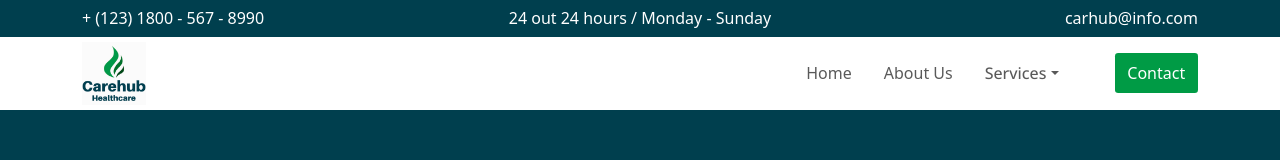
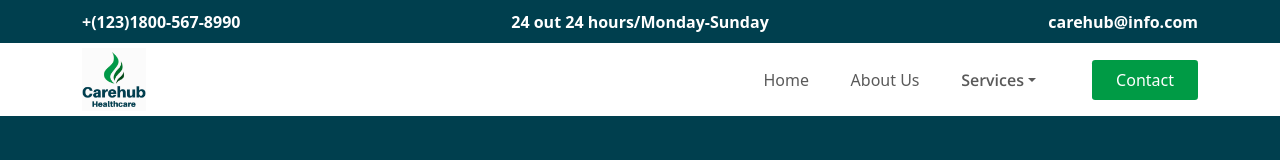
Before and after one commit to saravanan510/carehub, a React (Vite) app: page /elderly-care in a window 1280 px wide. Shown: the top 160 px of the page. Built offline with nearby package versions, Linux system fonts and the light colour scheme.

Commit message:
new message

```diff
--- a/src/components/BookAppointment.jsx
+++ b/src/components/BookAppointment.jsx
@@ -2,20 +2,20 @@ import { useState } from "react";
 import emailjs from "@emailjs/browser";
 
 const services = [
-  "24 HOURS IN-HOME NURSING SERVICES",
-  "POST OPERATIVE CARE",
-  "VENTILATOR CARE AT HOME",
-  "PALLIATIVE CARE",
-  "ELDERLY CARE SERVICES/CARETAKERS",
-  "PEDIATRIC PALLIATIVE CARE SERVICES AT HOME",
-  "PARALYTIC CARE SERVICES AT HOME",
-  "PARKINSON CARE",
-  "PHYSIOTHERAPY SERVICES",
-  "DOCTOR HOME VISITS",
-  "MEDICAL TOURISM",
-  "INJECTION SERVICES AT HOME",
-  "BLOOD TEST AT HOME",
-  "HYDRAFACIAL SERVICES AT HOME",
+  "24 Hours In-Home Nursing services",
+  "Post Operative Care",
+  "Ventilator Care",
+  "Palliative Care",
+  "Elderly Care",
+  "Pediatric Palliative",
+  "Paralytic Care",
+  "Parkinson Care",
+  "Physiotherapy Services",
+  "Doctor Home Visits",
+  "Medical Tourism",
+  "Injection Services",
+  "Blood Test",
+  "Hydrafacial Services",
 ];
 
 const BookAppointment = () => {
--- a/src/components/Broucher.jsx
+++ b/src/components/Broucher.jsx
@@ -3,12 +3,15 @@ import Row from "react-bootstrap/Row";
 import Col from "react-bootstrap/Col";
 import FAQ from "../assets/faq.png";
 import BroucherPDF from "../assets/Broucher.pdf";
+import { AnimatedOnScroll } from "react-animated-css-onscroll";
 const Broucher = () => {
   return (
     <section className="broucher">
       <Container>
         <Row>
           <Col className="broucher_header">
+            <AnimatedOnScroll animationIn="animate__slideInUp">
+              <div className="animate__animated animate__fadeInDown">
                 <h2 className="fs-3 fw-bold">Broucher</h2>
                 <p>
                   At Carehub Healthcare, we offer a wide range of comprehensive
@@ -19,6 +22,8 @@ const Broucher = () => {
                     Download
                   </button>
                 </a>
+              </div>
+            </AnimatedOnScroll>
           </Col>
           <Col md={12} lg={6} className="broucher_img">
             <img src={FAQ} width="100%" />
--- a/src/components/HeroBanners.jsx
+++ b/src/components/HeroBanners.jsx
@@ -21,7 +21,7 @@ function UncontrolledExample() {
         )}
 
         <Carousel.Caption className="banner_caption">
-          <h1 className={isMobile ? "fs-2 fw-bold" : "fw-bold"}>
+          <h1 className={isMobile ? "fw-bold" : "fw-bold"}>
             Private at Home Nursing Care <br /> Services in UAE
           </h1>
           <p>
@@ -40,7 +40,7 @@ function UncontrolledExample() {
           <img src={Banner_2} alt="First slide" className="" />
         )}
         <Carousel.Caption className="banner_caption">
-          <h1 className={isMobile ? "fs-2 fw-bold" : "fw-bold"}>
+          <h1 className={isMobile ? "fw-bold" : "fw-bold"}>
             Individualized care from a dedicated <br /> nurse or team of nurses
           </h1>
           <p>
@@ -59,7 +59,7 @@ function UncontrolledExample() {
           <img src={Banner_3} alt="First slide" className="" />
         )}
         <Carousel.Caption className="banner_caption">
-          <h1 className={isMobile ? "fs-2 fw-bold" : "fw-bold"}>
+          <h1 className={isMobile ? "fw-bold" : "fw-bold"}>
             Personalized care plans tailored to <br /> your unique needs
           </h1>
           <p>
--- a/src/components/NavBar.jsx
+++ b/src/components/NavBar.jsx
@@ -99,7 +99,7 @@ export default function NavBar() {
           </Nav>
           <button
             type="button"
-            className={isMobile ? "custom-button mt-3" : "custom-button"}
+            className={isMobile ? "custom-button mt-3" : "custom-button px-4 "}
           >
             <Link to={"/contact"}>Contact </Link>
           </button>
--- a/src/components/Questions2.jsx
+++ b/src/components/Questions2.jsx
@@ -2,19 +2,21 @@ import Accordion from "react-bootstrap/Accordion";
 import Container from "react-bootstrap/Container";
 import Row from "react-bootstrap/Row";
 import Col from "react-bootstrap/Col";
-
+import { AnimatedOnScroll } from "react-animated-css-onscroll";
 function Question2() {
   return (
     <section>
       <Container>
         <Row>
-          <Col className="header ">
+          <AnimatedOnScroll animationIn="animate__slideInUp">
+            <Col className="header animate__animated animate__fadeInDown">
               <h2 className="fs-3 fw-bold">Frequently Asked Questions</h2>
               <p>
                 At Carehub Healthcare, we offer a wide range of comprehensive
                 services designed to cater to the unique needs of our clients.
               </p>
             </Col>
+          </AnimatedOnScroll>
         </Row>
         <Row className="justify-content-md-center">
           <Col lg={8}>
--- a/src/components/Services.jsx
+++ b/src/components/Services.jsx
@@ -112,13 +112,15 @@ const Services = () => {
     <section className="service ">
       <Container>
         <Row>
-          <Col className="header ">
+          <AnimatedOnScroll animationIn="animate__slideInUp">
+            <Col className="header animate__animated animate__fadeInDown">
               <h2 className="fs-3 fw-bold">What Services we offer</h2>
               <p>
                 At Carehub Healthcare, we offer a wide range of comprehensive
                 services designed to cater to the unique needs of our clients.
               </p>
             </Col>
+          </AnimatedOnScroll>
         </Row>
         <Row className="d-flex flex-wrap g-4">
           {services.map((service) => {
--- a/src/components/Testimonial.jsx
+++ b/src/components/Testimonial.jsx
@@ -33,9 +33,12 @@ function Testimonial() {
             <Slider {...settings}>
               <div className="testimonial_review">
                 <img src={Client_img} alt="" className="testimonial_profile" />
-                <h3 style={{ color: "white", fontWeight: 600 }}>
+                <h2
+                  style={{ color: "white", fontWeight: 600 }}
+                  className="mb-3"
+                >
                   Great Staff!
-                </h3>
+                </h2>
                 <p style={{ color: "white" }}>
                   Lorem Ipsum is simply dummy text of the printing and
                   typesetting industry. Lorem Ipsum has been the industry's
--- a/src/components/TopBar.jsx
+++ b/src/components/TopBar.jsx
@@ -9,9 +9,11 @@ const TopBar = () => {
     <div className={isMobile ? "d-none" : "topBar"}>
       <Container>
         <Row>
-          <Col>+ (123) 1800 - 567 - 8990</Col>
-          <Col className="text-center">24 out 24 hours / Monday - Sunday</Col>
-          <Col className="text-end">carhub@info.com</Col>
+          <Col className="fw-semibold">+(123)1800-567-8990</Col>
+          <Col className="text-center fw-semibold">
+            24 out 24 hours/Monday-Sunday
+          </Col>
+          <Col className="text-end fw-semibold">carehub@info.com</Col>
         </Row>
       </Container>
     </div>
--- a/src/index.css
+++ b/src/index.css
@@ -5,7 +5,7 @@
   --color-light-green: #009b45;
   --color-dark-green: #014815;
   --color-primary-text: #012a4a;
-  --color-secondary-text: #213c42;
+  --color-secondary-text: #213c42e1;
   --color-white: #fff;
   --color-bg-1: #f7fafb;
   --color-bg-2: #f5faf7;
@@ -76,13 +76,15 @@ p {
 }
 .header h2 {
   color: var(--color-primary-text);
-  margin-bottom: 0.8rem;
+  margin-bottom: 1rem;
 }
 .header p {
   font-family: "Open Sans", sans-serif;
   color: var(--color-secondary-text);
-  width: 70ch;
-  line-height: 1.5;
+  width: 80ch;
+  line-height: 1.6;
+  color: var(--color-secondary-text);
+  font-weight: 500;
 }
 a {
   text-decoration: none;
@@ -91,6 +93,7 @@ a {
   .header p {
     font-size: 0.9rem;
     width: 100%;
+    line-height: 1.4;
   }
   .header {
     margin-bottom: 1.8rem;
@@ -107,7 +110,7 @@ a {
 .topBar {
   background-color: var(--color-blue);
   color: var(--color-white);
-  padding: 0.4rem 0;
+  padding: 0.6rem 0;
 }
 
 /*------------------ Nav Bar-------------------------*/
@@ -116,7 +119,7 @@ a {
   width: 4rem;
 }
 .nav_item {
-  gap: 1rem;
+  gap: 1.6rem;
   font-weight: 500;
 }
 .mobile-toggle {
@@ -138,11 +141,14 @@ a {
 }
 .dropdown {
   font-family: "Open Sans", sans-serif;
+  font-weight: 600;
 }
+
 .nav_service_link a {
   text-decoration: none;
   color: var(--color-primary-text);
 }
+
 /*------------------ Banner -------------------------*/
 .banner img {
   height: 80vh;
@@ -161,16 +167,26 @@ a {
 
   border-radius: var(--radius-1);
   color: white;
-  margin-top: 1.4rem;
+  margin-top: 0.6rem;
+}
+.banner_caption h1 {
+  line-height: 1.1;
+  margin-bottom: 1rem;
 }
 .banner_caption p {
-  color: white;
+  color: rgba(255, 255, 255, 0.849);
+  font-size: 18px;
 }
 
 @media (max-width: 475px) {
   .banner_caption {
     position: absolute;
     top: 20%;
+    left: 6%;
+    right: 6%;
+  }
+  .banner_caption p {
+    line-height: 1.2;
   }
   .banner img {
     height: 70vh;
@@ -183,19 +199,20 @@ a {
 }
 .comperhensive_card {
   text-align: center;
-  padding: 2rem 1rem;
+  padding: 2rem 0.6rem;
   border-radius: var(--radius-2);
 }
 .comp_service-title h6 {
   font-family: "Montserrat", sans-serif;
-  font-size: 1.1rem;
+  font-size: 1.2rem;
   color: var(--color-primary-text);
   margin-bottom: 0.8rem;
   font-weight: 700;
 }
 .comp_service-para {
   font-size: 0.9rem;
-  line-height: 1.3;
+  font-weight: 500;
+  line-height: 1.4;
   color: var(--color-secondary-text);
   font-family: "Open Sans", sans-serif;
 }
@@ -265,13 +282,14 @@ a {
 }
 .service2_card {
   position: relative;
-  height: 360px;
+  height: 400px;
 }
 .service2_card-body p {
   font-family: "Open Sans", sans-serif;
   font-size: 0.9rem;
   line-height: 1.2;
-  color: #012a4ae8;
+  font-weight: 500;
+  color: var(--color-secondary-text);
 }
 .service2_card-body h5 {
   font-size: 1rem;
@@ -291,6 +309,7 @@ a {
   padding: 1rem;
   box-shadow: 0 1rem 2rem rgba(0, 0, 0, 0.1);
   text-align: center;
+  height: 240px;
 }
 .service2_card-body:hover {
   background-color: var(--color-light-green);
@@ -335,14 +354,17 @@ a {
   }
   .service2_card {
     position: relative;
-    height: 400px;
+    height: 430px;
+  }
+  .service2_card-body {
+    height: 212px;
   }
 }
 
 /*------------------ Assistance -------------------------*/
 
 .assistance {
-  padding: 5rem 0;
+  padding: 80px 0;
 }
 .assistence_icon {
   color: var(--color-light-green);
@@ -660,14 +682,29 @@ ul.breadcrumb li a:hover {
 }
 .about_heading {
   color: var(--color-primary-text);
-  margin-bottom: 24px;
+  margin-bottom: 12px;
+}
+.about_para {
+  line-height: 1.4;
+  color: var(--color-secondary-text);
+  margin-bottom: 20px;
 }
 .about_sub {
+  display: flex;
+  flex-direction: column;
+  gap: 1rem;
   padding: 1rem;
   background-color: var(--color-bg-2);
+  border-radius: var(--radius-1);
 }
 .about_list {
   display: flex;
+}
+.about_list p {
+  font-weight: 500;
+  color: var(--color-blue);
+  line-height: 1.4;
+  margin: 0;
 }
 .about_icon {
   margin-right: 1rem;
```
Also changed, not shown: src/components/AboutUs.jsx (+8 -5 lines), src/components/Assistence.jsx (+11 -8 lines), src/components/ComperhensiveService.jsx (+11 -9 lines). Lines whose indentation alone changed are shown as unchanged.
